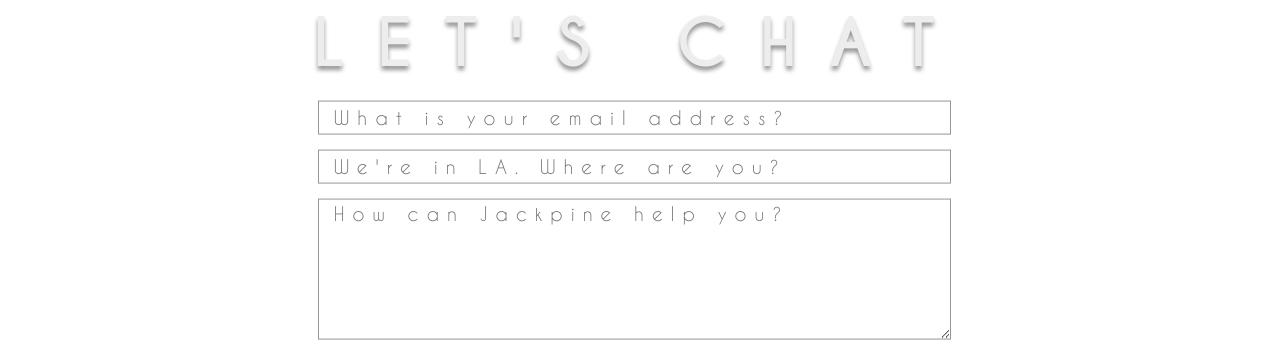
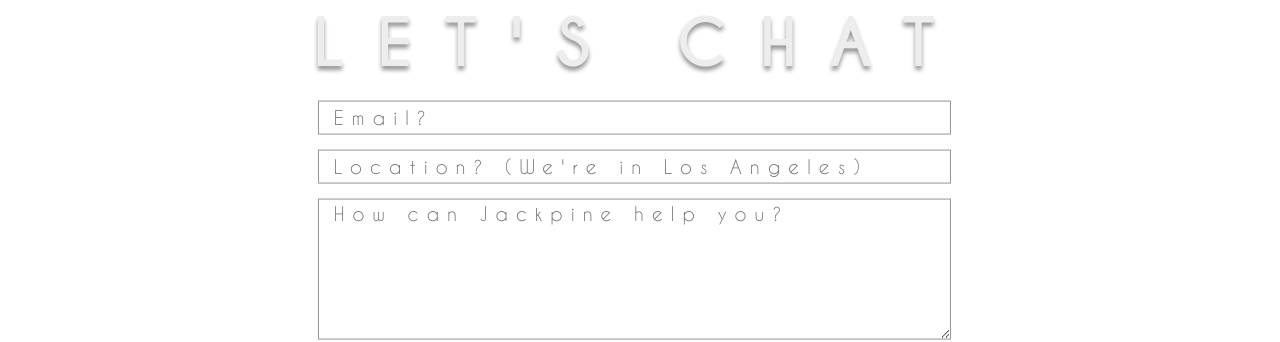
Before and after one commit to jackpine/jackpine.github.com, a Jekyll site: the page built from index.html, in a window 1280 px wide. Shown: the part 2969-3311 px from the top of the page. Built offline with Jekyll 4.4.1, drawn with Linux system fonts in a browser that asks for light colours; Markdown is read by kramdown in place of the engine named in the settings.

Commit message:
concise form labels

```diff
--- a/index.html
+++ b/index.html
@@ -58,8 +58,8 @@
   <div class="centered">
     <h1>LET'S CHAT</h1>
     <form action="//formspree.io/michael.john.kirk@gmail.com" method="POST">
-      <span class="require"><input type="text" name="email" placeholder="What is your email address?" /></span>
-      <span class="require"><input type="text" name="location" placeholder="We're in LA. Where are you?" /></span>
+      <span class="require"><input type="text" name="email" placeholder="Email?" /></span>
+      <span class="require"><input type="text" name="location" placeholder="Location? (We're in Los Angeles)" /></span>
       <span class="require"><textarea name="help" placeholder="How can Jackpine help you?"></textarea></span>
       <input type="hidden" name="_next" value="//jackpine.me#thank_you" />
       <input type="submit" value="SUBMIT" />
```
